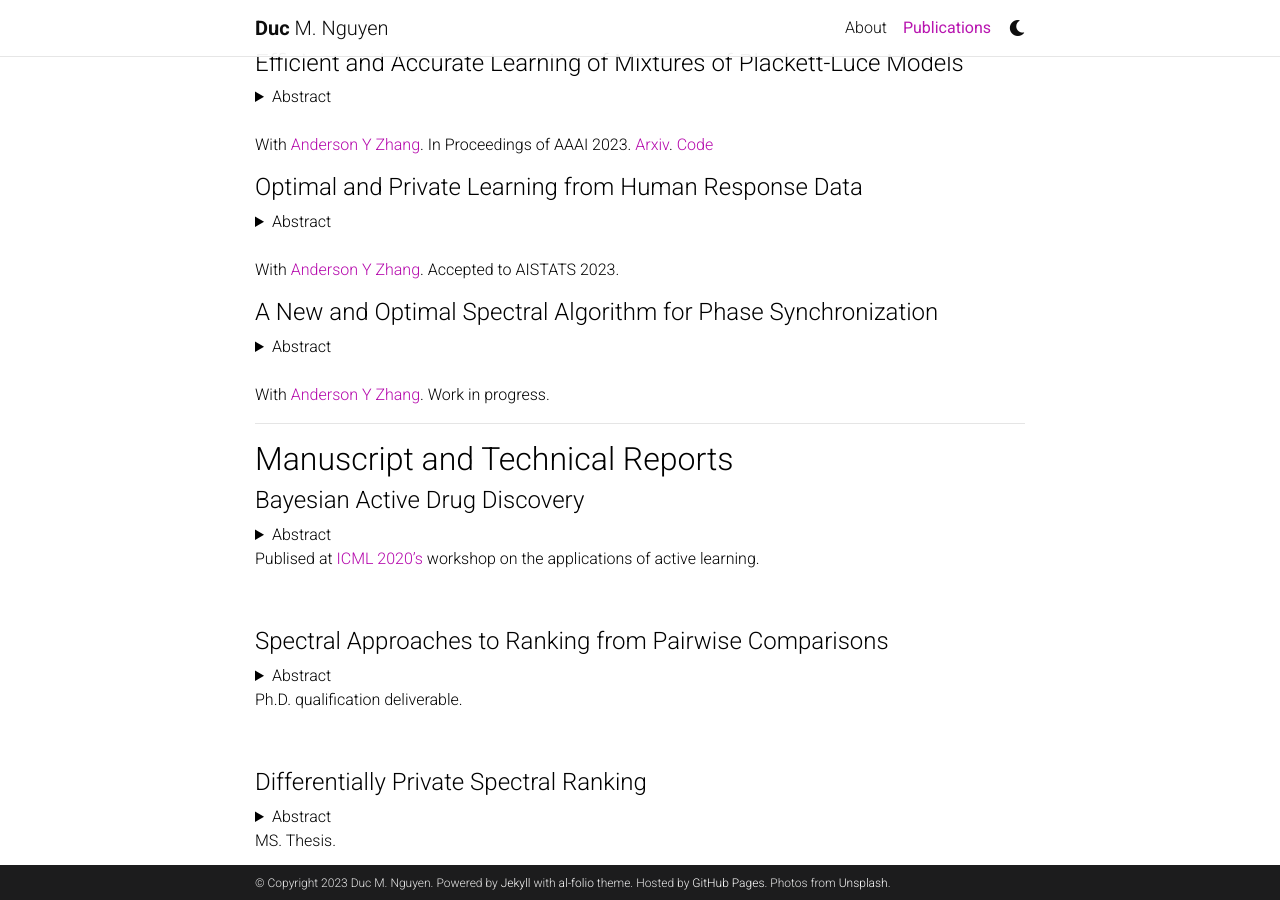
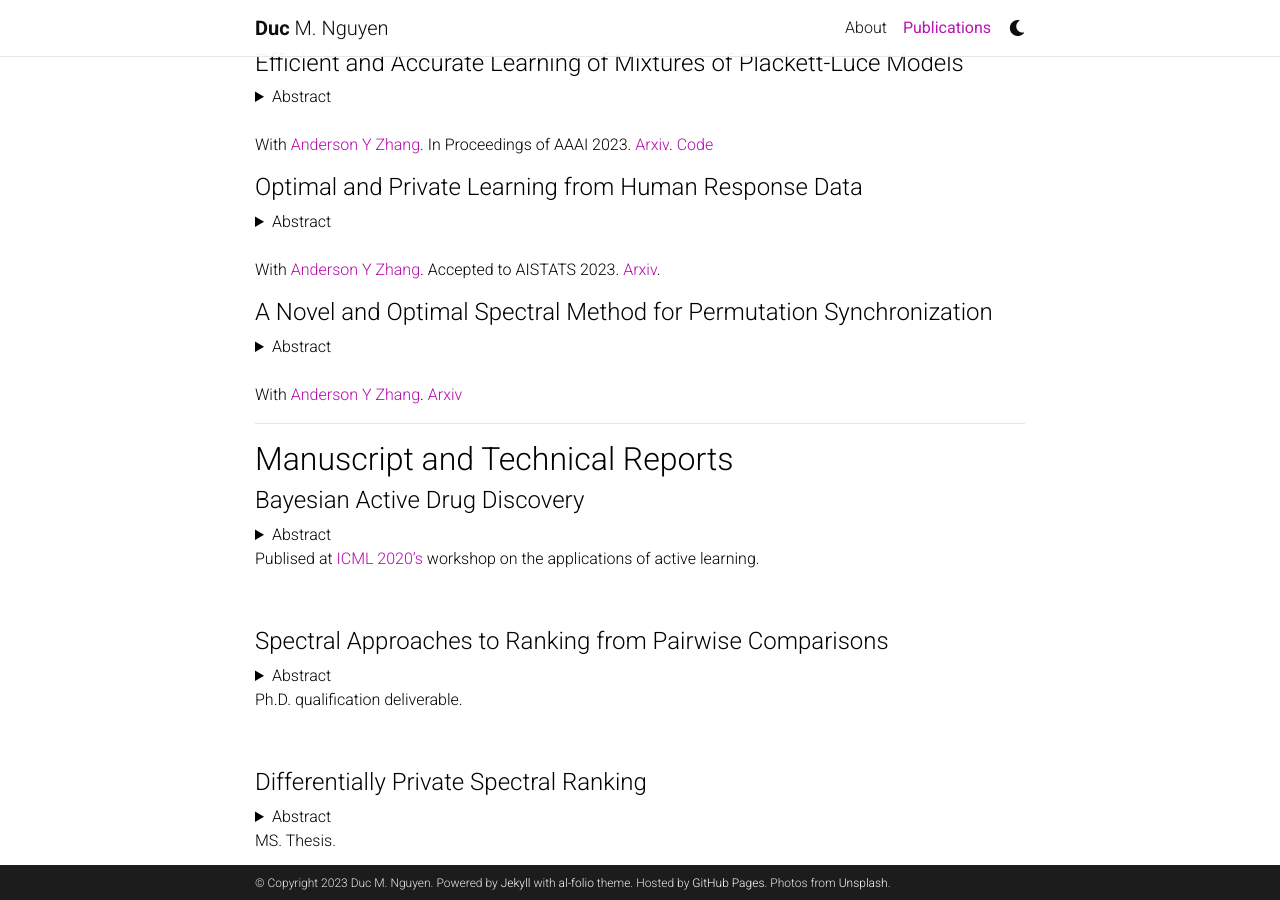
Before and after one commit to dnguyen1196/dnguyen1196.github.io, a Jekyll site: the page built from _pages/publications.md, in a window 1280 px wide and 900 px high, scrolled down 774 px. Built offline with Jekyll 4.4.1, drawn with Linux system fonts in a browser that asks for light colours; comment, search, counter and statistics services are not loaded; a style sheet for code colours, icons or effects is not loaded.

Commit message:
Updated publication

```diff
--- a/_pages/publications.md
+++ b/_pages/publications.md
@@ -62,19 +62,19 @@
 </details>
 
 <br>
-With [Anderson Y Zhang](http://www.andersonzhang.com/). Accepted to AISTATS 2023.
+With [Anderson Y Zhang](http://www.andersonzhang.com/). Accepted to AISTATS 2023. [Arxiv](https://arxiv.org/abs/2303.06234).
 <br>
 
-#### A New and Optimal Spectral Algorithm for Phase Synchronization
+#### A Novel and Optimal Spectral Method for Permutation Synchronization
 
 <details>
 <summary>Abstract</summary>
 <br>
-A new and optimal spectral algorithm for permutation group synchronization.
+Permutation synchronization is an important problem in computer science that constitutes the key step of many computer vision tasks. The goal is to recover n latent permutations from their noisy and incomplete pairwise measurements. In recent years, spectral methods have gained increasing popularity thanks to their simplicity and computational efficiency. Spectral methods utilize the leading eigenspace U of the data matrix and its block submatrices $U_1, U_2, \ldots, U_n$ to recover the permutations. In this paper, we propose a novel and statistically optimal spectral algorithm. Unlike the existing methods which use $\{U_j U_1^\top\}_{j\geq 2}$, ours constructs an anchor matrix M by aggregating useful information from all the block submatrices and estimates the latent permutations through $\{U_jM^\top \}_{j\geq 2}. This modification overcomes a crucial limitation of the existing methods caused by the repetitive use of $U_1$ and leads to an improved numerical performance. To establish the optimality of the proposed method, we carry out a fine-grained spectral analysis and obtain a sharp exponential error bound that matches the minimax rate.
 </details>
 
 <br>
-With [Anderson Y Zhang](http://www.andersonzhang.com/). Work in progress.
+With [Anderson Y Zhang](http://www.andersonzhang.com/). [Arxiv](https://arxiv.org/abs/2303.12051)
 <br>
 
 
```
Also changed, not shown: _pages/about.md (+1 -1 lines).
